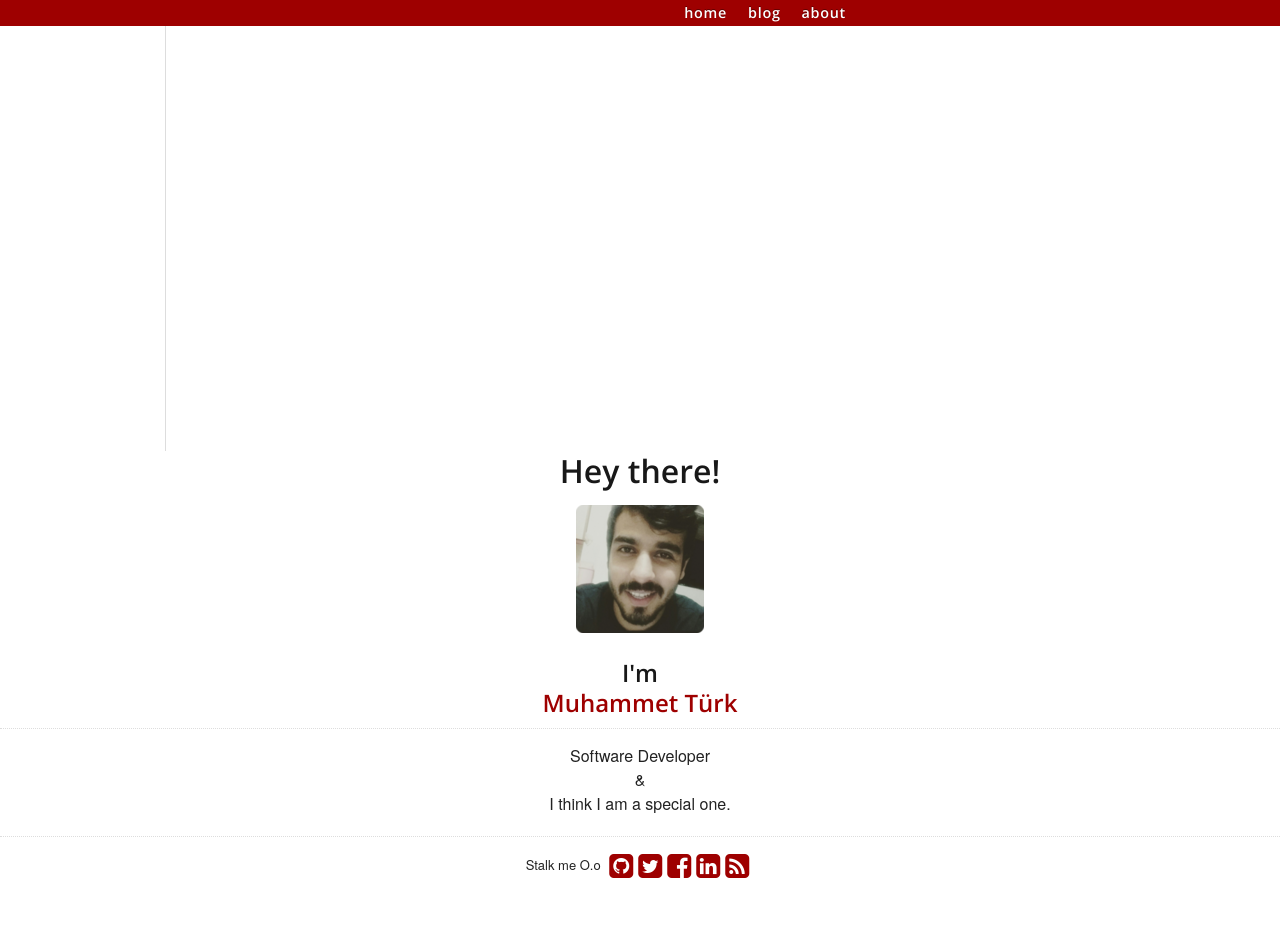
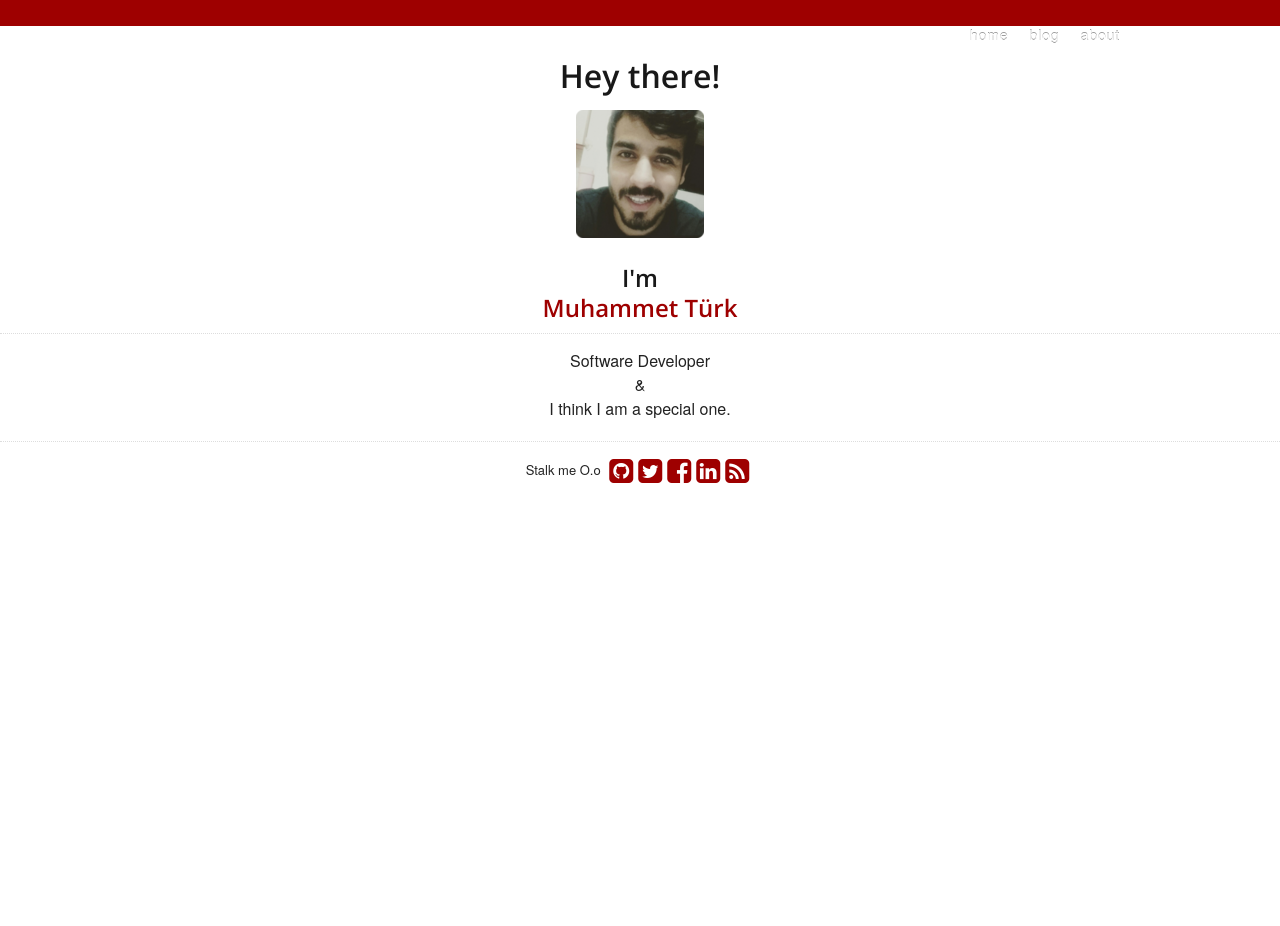
Before and after one commit to mturk111/mturk111.github.io, a Jekyll site: the page built from index.html, in a window 1280 px wide. Built offline with Jekyll 4.4.1, drawn with Linux system fonts in a browser that asks for light colours; nearby versions of some CDN libraries.

Commit message:
Update default-without-footer.html

```diff
--- a/_layouts/default-without-footer.html
+++ b/_layouts/default-without-footer.html
@@ -20,17 +20,13 @@
 </head>
 <body>
    <div class="container">
-
-    <div class="eleven columns content">
-      <div id="topbar">
+<div id="topbar">
         <ul>
           <li><a href="/about">about</a></li>
           <li><a href="/blog">blog</a></li>
           <li><a href="/">home</a></li>
         </ul>
       </div>
-      </div>
-      </br>
   </div>
   <div>
       {% include sidebar.html %}
```
